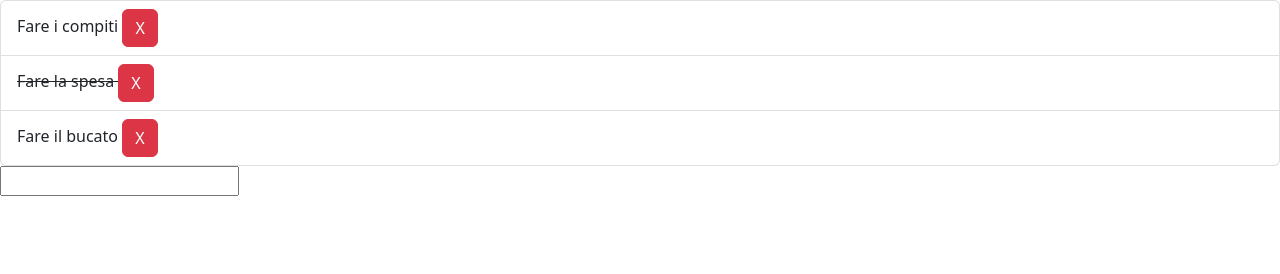
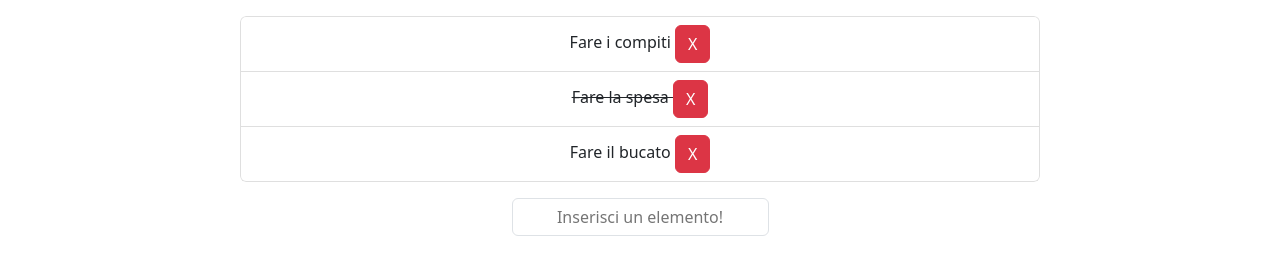
Before and after one commit to AlessioCalabrese1/vue-todolist, a plain HTML site: page index.html in a window 1280 px wide. Drawn offline with nearby package versions, Linux system fonts and the light colour scheme.

Commit message:
Finishes

```diff
--- a/index.html
+++ b/index.html
@@ -15,7 +15,8 @@
 <body>
 
     <div id="app">
-        <ul class="list-group">
+        <div class="d-flex justify-content-center mt-3">
+            <ul class="list-group container-list-item text-center">
                 <li class="list-group-item" v-for="(listItem, index) in todos"
                     :class="{'strikethrough-text': listItem.done}" v-if="!todos[index].removed"
                     @click="invertDone(index)">
@@ -24,8 +25,12 @@
                     <button class="btn btn-danger" @click="removeListElement(index)">X</button>
                 </li>
             </ul>
+        </div>
 
-        <input type="text" v-model="textNewLiElement" @keyUp.enter="addNewElement">
+        <div class="text-center mt-3">
+            <input type="text" class="btn border" placeholder="Inserisci un elemento!" v-model="textNewLiElement" @keyUp.enter="addNewElement">
+        </div>
+
     </div>
 
 
--- a/index.js
+++ b/index.js
@@ -1,8 +1,8 @@
 const app = new Vue({
-    el : "#app",
+    el: "#app",
 
-    data : {
-        todos : [
+    data: {
+        todos: [
             {
                 text: 'Fare i compiti',
                 done: false,
@@ -23,12 +23,13 @@ const app = new Vue({
         textNewLiElement: ""
     },
 
-    methods : {
-        removeListElement(index){
+    methods: {
+        removeListElement(index) {
             this.todos[index].removed = true;
         },
 
-        addNewElement(){
+        addNewElement() {
+            if (this.textNewLiElement != "") {
                 const newLiElement = {
                     text: this.textNewLiElement,
                     done: false,
@@ -36,12 +37,15 @@ const app = new Vue({
                 };
                 this.todos.push(newLiElement);
                 this.textNewLiElement = "";
+            } else {
+                alert("Inserisci un elemento valido!");
+            }
         },
 
-        invertDone(index){
+        invertDone(index) {
             if (this.todos[index].done === true) {
                 this.todos[index].done = false;
-            } else{
+            } else {
                 this.todos[index].done = true;
             }
         }
--- a/style.css
+++ b/style.css
@@ -1,3 +1,9 @@
 .strikethrough-text{
     text-decoration: line-through;
 }
+
+.container-list-item{
+    width: 800px;
+    max-height: 300px;
+    overflow-y: auto;
+}
```
Lines whose indentation alone changed are shown as unchanged.
